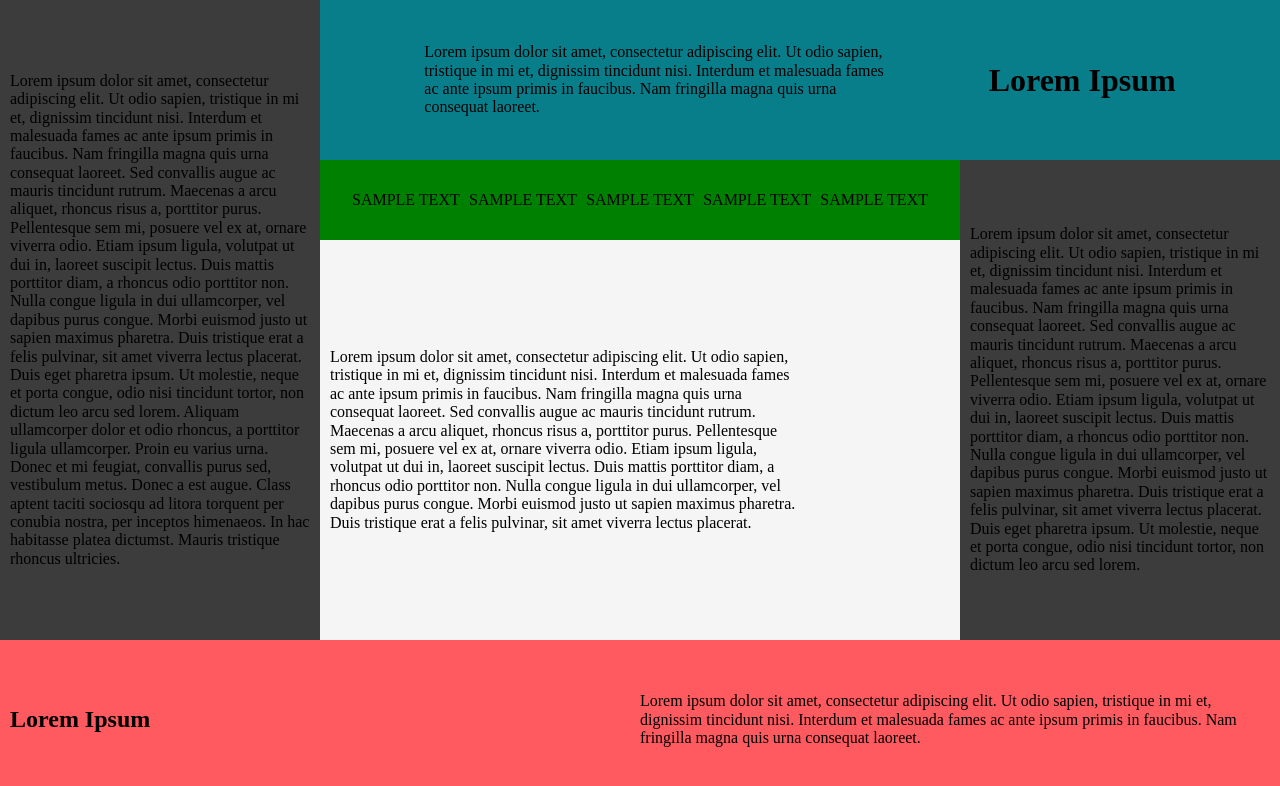
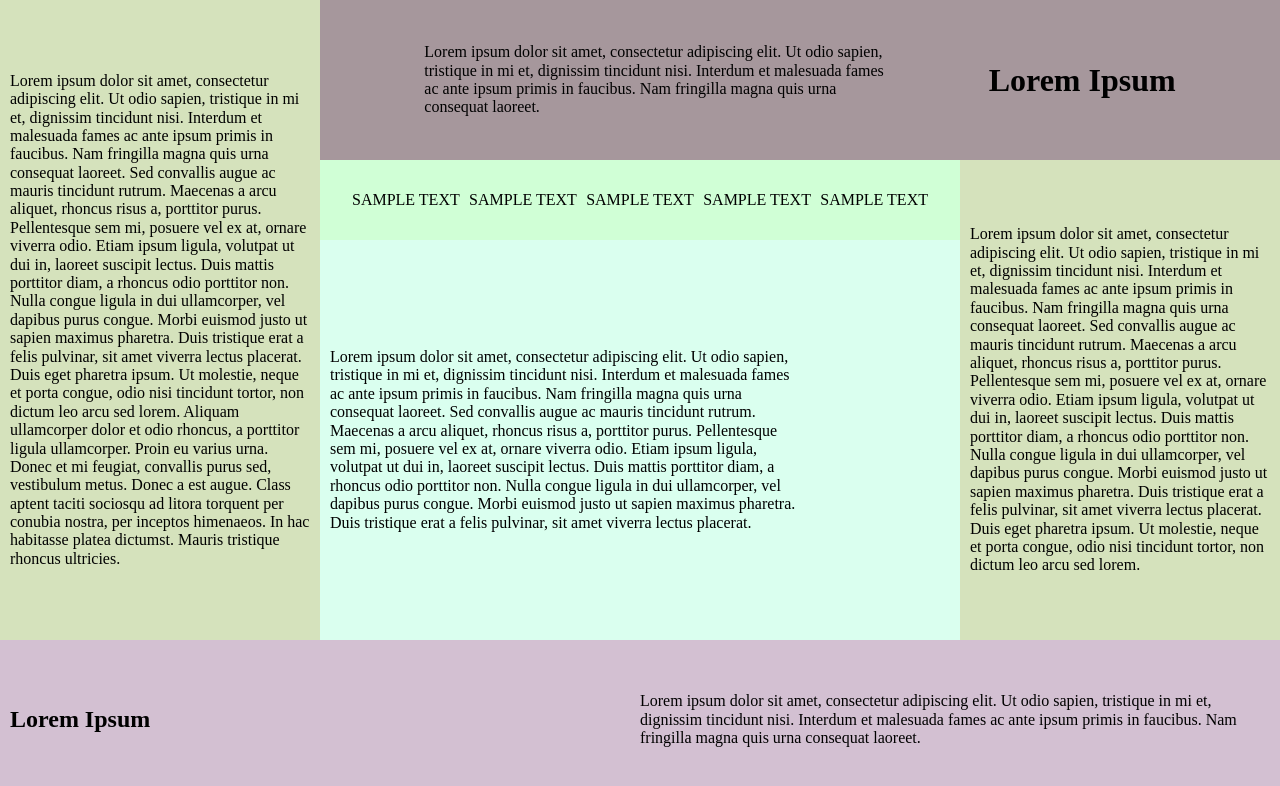
Before and after one commit to Ekedani/webdev-lab-1, a plain HTML site: page start.html in a window 1280 px wide. Drawn offline with Linux system fonts and the light colour scheme.

Commit message:
Changed color pallete of the page

```diff
--- a/css/styles.css
+++ b/css/styles.css
@@ -14,7 +14,7 @@ body{
     display: flex;
     justify-content: space-between;
     align-items: center;
-    background: #ff5a5f;
+    background: #d3c0d2;
     grid-area: 5 / 1 / 6 / 5;
     padding: 10px 10px 10px 10px;
 }
@@ -31,7 +31,7 @@ body{
     display: flex;
     justify-content: space-around;
     align-items: center;
-    background: #087e8b;
+    background: #A6979C;
     grid-area: 1 / 2 / 2 / 5;
     padding: 10px 10px 10px 10px;
 }
@@ -51,7 +51,7 @@ body{
     display: flex;
     justify-content: space-between;
     align-items: center;
-    background: green;
+    background: #D0FFD6;
     padding: 5%;
 }
 
@@ -69,13 +69,13 @@ body{
 .main{
     display: flex;
     align-items: center;
-    background: #f5f5f5;
+    background: #DAFFEF;
     grid-area: 3 / 2 / 5 / 4;
     padding: 10px 25% 10px 10px;
 }
 
 .left-aside{
-    background: #3c3c3c;
+    background: #D5E2BC;
     grid-area: 1 / 1 / 5 / 2;
     padding: 10px 10px 10px 10px;
     display: flex;
@@ -83,7 +83,7 @@ body{
 }
 
 .right-aside{
-    background: #3c3c3c;
+    background: #D5E2BC;
     grid-area: 2 / 4 / 5 / 5;
     padding: 10px 10px 10px 10px;
     display: flex;
```
